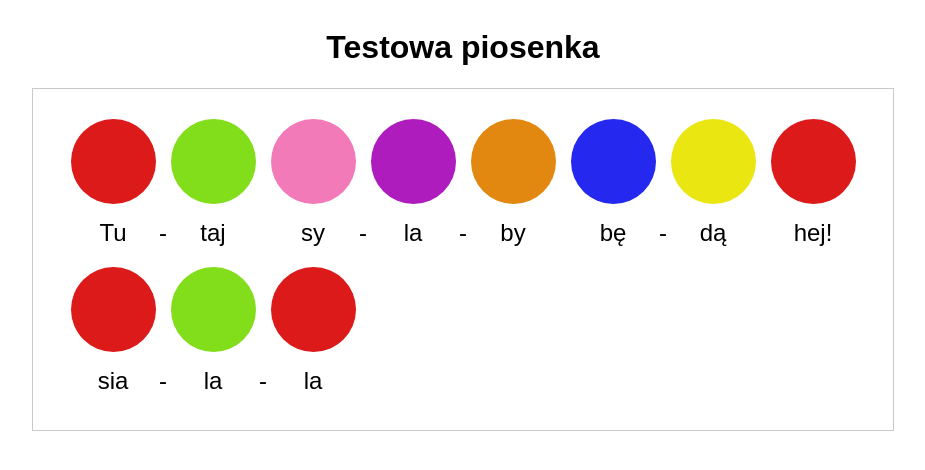
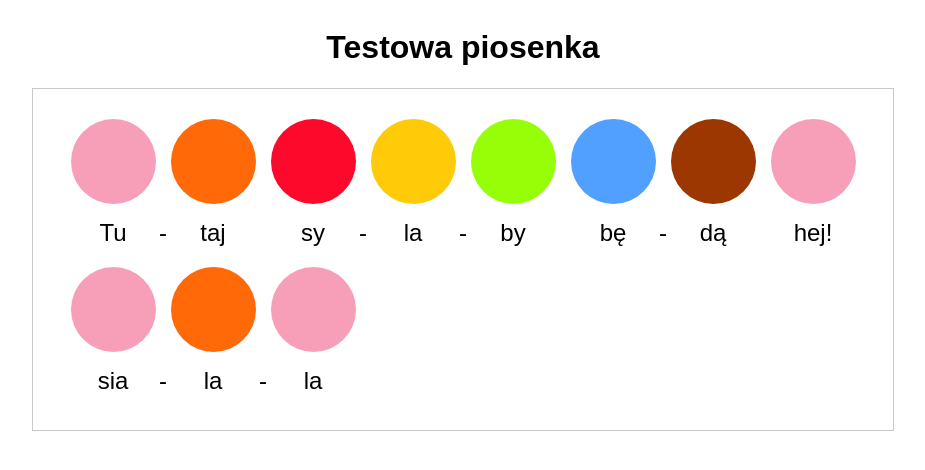
Before and after one commit to adamszadkowski/notes-page, a Vue app: page / in a window 1280 px wide. Shown: the top 470 px of the page, without its empty margins (177-1102 px from the left). Built offline with nearby package versions, Linux system fonts and the light colour scheme.

Commit message:
Configure default colors

```diff
--- a/src/stores/color-mapping.ts
+++ b/src/stores/color-mapping.ts
@@ -8,13 +8,13 @@ export const useColorMappingStore = defineStore({
   id: "colorMapping",
   state: (): ColorMappingState => ({
     mapping: new Map<string, string>([
-      ["c", "#dd1a1a"],
-      ["d", "#82dd1a"],
-      ["e", "#ae1cbe"],
-      ["f", "#e28710"],
-      ["g", "#2528ee"],
-      ["a", "#eae612"],
-      ["b", "#f37ab8"],
+      ["c", "#f79fb8"],
+      ["d", "#ff6908"],
+      ["e", "#ffcb08"],
+      ["f", "#96ff08"],
+      ["g", "#51a0ff"],
+      ["a", "#9d3701"],
+      ["b", "#fc092c"],
     ]),
   }),
   getters: {
```
Also changed, not shown: 1 other file (tests, documents, lock files or other folders).
